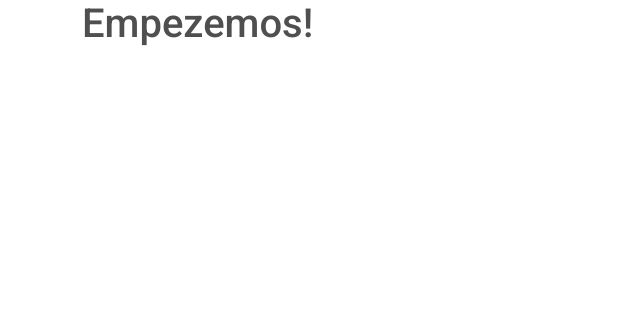
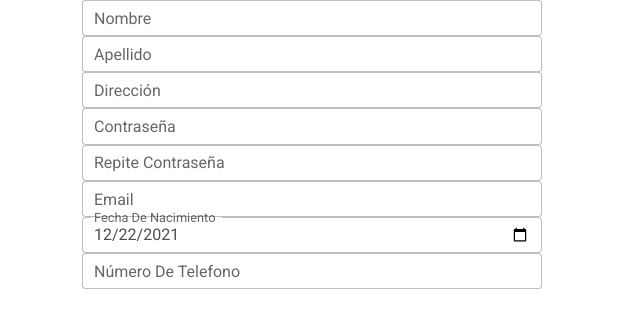
Before and after one commit to alfonsoolavarria/ChurchPage, a plain HTML site: page test.html in a window 1280 px wide. Shown: the whole page, without its empty margins (0-640 px from the left). Drawn offline with nearby package versions, Linux system fonts and the light colour scheme.

Commit message:
push register

```diff
--- a/css/style.css
+++ b/css/style.css
@@ -0,0 +1,13 @@
+:root{
+    --color-primario:#48cae4;
+    --color-secundario: #00b4d8 ;
+    --color-terceario: #023e8a;
+}
+*{
+    margin: 0px;
+    padding: 0px;
+}
+
+#form_register{
+   width: 460px;
+}
--- a/test.html
+++ b/test.html
@@ -1,5 +1,6 @@
 <!DOCTYPE html>
 <html lang="es">
+
 <head>
   <meta charset="UTF-8">
   <meta http-equiv="X-UA-Compatible" content="IE=edge">
@@ -7,17 +8,101 @@
   <title>ChurchPage</title>
 
   <!-- Google Fonts -->
-    <link
-      href="https://fonts.googleapis.com/css?family=Roboto:300,400,500,700&display=swap"rel="stylesheet"/>
+  <link href="https://fonts.googleapis.com/css?family=Roboto:300,400,500,700&display=swap" rel="stylesheet" />
 
-    <!-- MDB -->
-    <link
-      href="https://cdnjs.cloudflare.com/ajax/libs/mdb-ui-kit/3.6.0/mdb.min.css"rel="stylesheet"/>
+  <!-- MDB -->
+  <link href="https://cdnjs.cloudflare.com/ajax/libs/mdb-ui-kit/3.6.0/mdb.min.css" rel="stylesheet" />
+
+  <!-- STYLES -->
+  <link rel="stylesheet" href="css/style.css">
+
 </head>
+
 <body>
   <div class="container">
-    <h1>Empezemos!</h1>
+    <form action="#" id="form_register">
+
+      <div class="col">
+        <!-- Nombre input -->
+        <div class="form-outline">
+          <input type="text" id="username" class="form-control" />
+          <label class="form-label" for="form8Example1">Nombre</label>
+        </div>
+      </div>
+        <!-- Nombre input END-->
+
+      <div class="col">
+        <!-- apellido input -->
+        <div class="form-outline">
+          <input type="text" id="apellido" class="form-control" />
+          <label class="form-label" for="form8Example2">Apellido</label>
+        </div>
+      </div>
+        <!-- apellido input END-->
+
+
+      <div class="col">
+        <!-- Direccion input -->
+        <div class="form-outline">
+          <input type="text" id="direccion" class="form-control" />
+          <label class="form-label" for="form8Example3">Dirección</label>
+        </div>
+      </div>
+        <!-- Direccion input END-->
+
+
+      <div class="col">
+        <!-- password input -->
+        <div class="form-outline">
+          <input type="password" id="password" class="form-control" />
+          <label class="form-label" for="form8Example4">Contraseña</label>
+        </div>
+      </div>
+        <!-- password input END-->
+
+        <div class="col">
+          <!-- passwordrepeat input -->
+          <div class="form-outline">
+            <input type="password" id="passwordrepeat" class="form-control" />
+            <label class="form-label" for="form8Example4">Repite Contraseña</label>
+          </div>
+        </div>
+          <!-- passwordrepeat input END-->
+
+      <div class="col">
+        <!-- Email input -->
+        <div class="form-outline">
+          <input type="email" id="email" class="form-control" />
+          <label class="form-label" for="form8Example5">Email</label>
+        </div>
+      </div>
+        <!-- Email input END-->
+
+        <div class="col">
+          <!-- fecha_N input -->
+          <div class="form-outline">
+            <input type="date" id="date" class="form-control" value="2021-12-22"  min="1980-01-01" max="2021-12-31">
+            <label class="form-label" for="form8Example5">Fecha De Nacimiento</label>
+          </div>
+        </div>
+          <!-- fecha_N input END -->
+
+          <div class="col">
+            <!-- telefono input -->
+            <div class="form-outline">
+              <input type="text" id="telefono" class="form-control">
+              <label class="form-label" for="form8Example5">Número De Telefono</label>
+            </div>
+          </div>
+            <!-- telefono input END -->
+          </div>
+  </form>
+
+
   </div>
-   <script type="text/javascript"src="https://cdnjs.cloudflare.com/ajax/libs/mdb-ui-kit/3.6.0/mdb.min.js"></script>
+
+
+  <script type="text/javascript" src="https://cdnjs.cloudflare.com/ajax/libs/mdb-ui-kit/3.6.0/mdb.min.js"></script>
 </body>
+
 </html>
```
